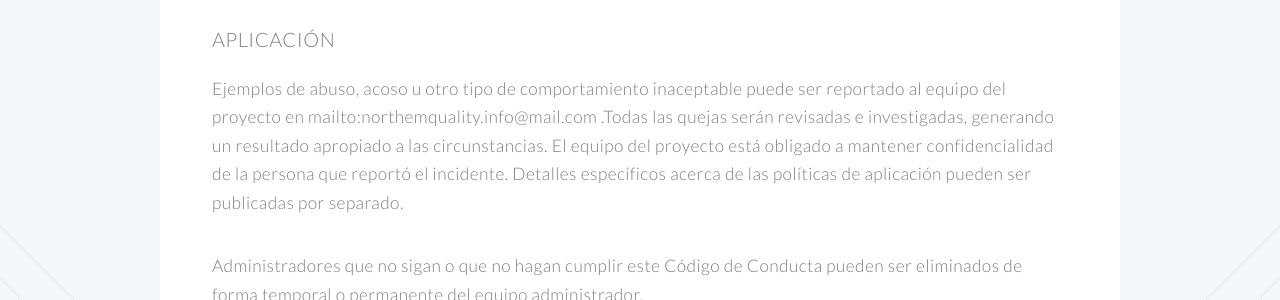
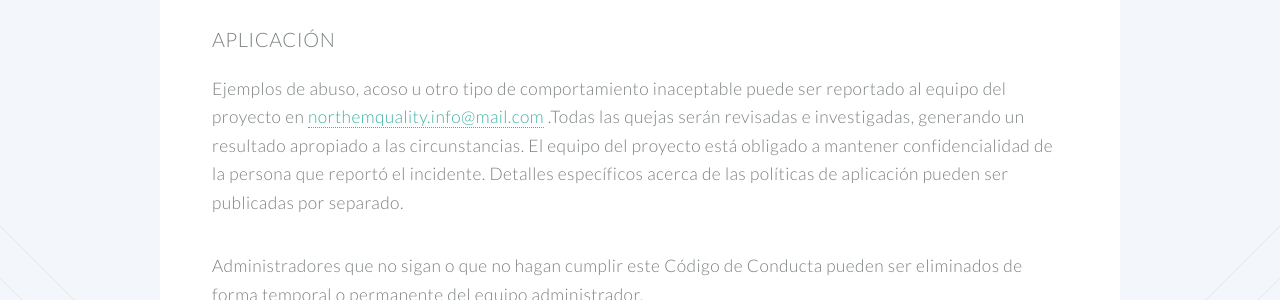
Before and after one commit to NorthemQuality/northemquality.github.io, a Jekyll site: the page built from codigoconducta.html, in a window 1280 px wide and 900 px high, scrolled down 2124 px. Shown: the part 182-482 px from the top of the window. Built offline with Jekyll 4.4.1, drawn with Linux system fonts in a browser that asks for light colours; some of the changed lines change nothing that is shown.

Commit message:
Fix email

```diff
--- a/codigoconducta.html
+++ b/codigoconducta.html
@@ -79,7 +79,8 @@
 										<h3>Aplicación</h3>
 									</header>
 									<p>
-										Ejemplos de abuso, acoso u otro tipo de comportamiento inaceptable puede ser reportado al equipo del proyecto en mailto:northemquality.info@mail.com .Todas las quejas serán revisadas e investigadas, generando un resultado apropiado a las circunstancias. El equipo del proyecto está obligado a mantener confidencialidad de la persona que reportó el incidente. Detalles específicos acerca de las políticas de aplicación pueden ser publicadas por separado.
+										Ejemplos de abuso, acoso u otro tipo de comportamiento inaceptable puede ser reportado al equipo del proyecto en  <a href="mailto:northemquality.info@gmail.com
+">northemquality.info@mail.com</a> .Todas las quejas serán revisadas e investigadas, generando un resultado apropiado a las circunstancias. El equipo del proyecto está obligado a mantener confidencialidad de la persona que reportó el incidente. Detalles específicos acerca de las políticas de aplicación pueden ser publicadas por separado.
 									</p>
 									<p>
 										Administradores que no sigan o que no hagan cumplir este Código de Conducta pueden ser eliminados de forma temporal o permanente del equipo administrador.
```
